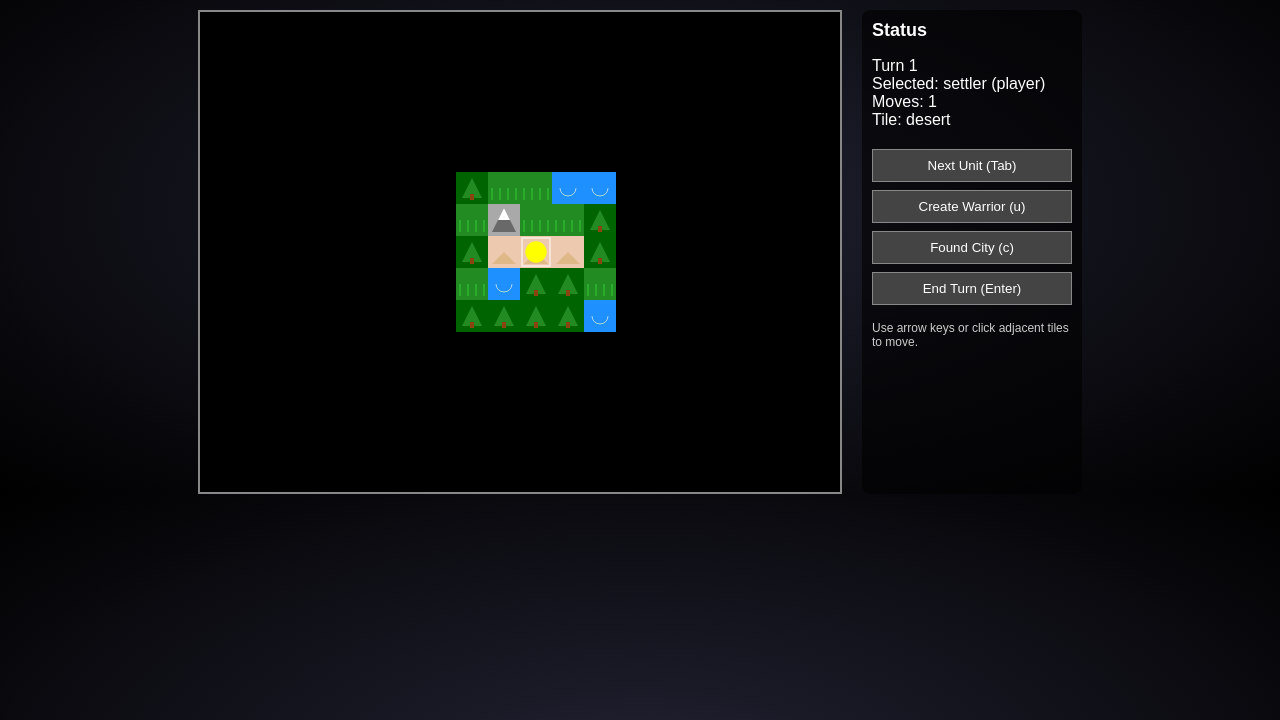
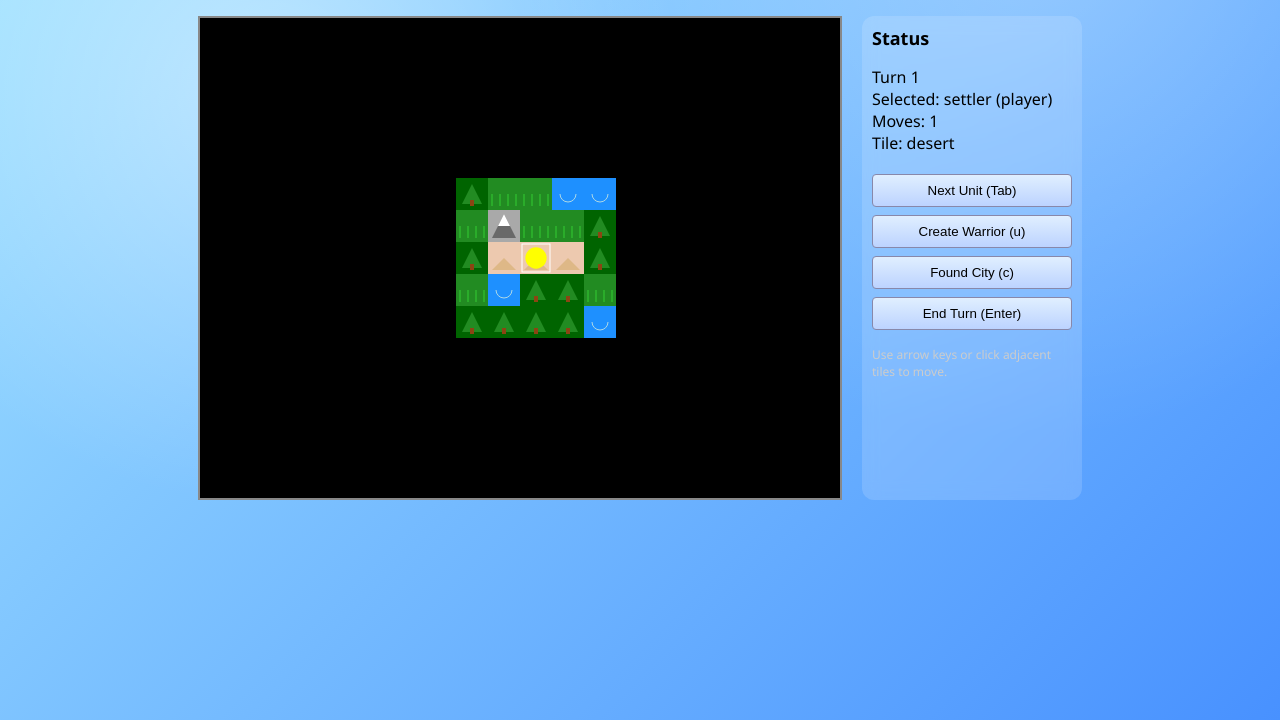
Before and after one commit to shatley123/web4x, a website with bundled scripts: page index.html in a window 1280 px wide. Shown: the part 80-800 px from the top of the page. Built offline with nearby package versions, Linux system fonts and the light colour scheme.

Commit message:
style: frutiger aero background

```diff
--- a/index.html
+++ b/index.html
@@ -6,9 +6,14 @@
   <style>
     body {
       margin: 0;
-      background: radial-gradient(#223, #000);
+      background:
+        radial-gradient(circle at 20% 20%, rgba(255, 255, 255, 0.4), transparent 35%),
+        radial-gradient(circle at 80% 0%, rgba(255, 255, 255, 0.25), transparent 40%),
+        linear-gradient(135deg, #a0e3ff, #4891ff);
+      background-attachment: fixed;
       color: #fff;
-      font-family: sans-serif;
+      font-family: 'Segoe UI', Tahoma, sans-serif;
+      min-height: 100vh;
       display: flex;
       flex-direction: column;
       align-items: center;
@@ -23,10 +28,12 @@
     }
     #sidebar {
       margin-left: 20px;
-      background: rgba(0, 0, 0, 0.6);
+      background: rgba(255, 255, 255, 0.15);
+      backdrop-filter: blur(8px);
       padding: 10px;
-      border-radius: 8px;
+      border-radius: 12px;
       width: 200px;
+      color: #000;
     }
     #sidebar h2 {
       margin-top: 0;
@@ -36,13 +43,14 @@
       width: 100%;
       margin: 4px 0;
       padding: 8px;
-      background: #444;
-      border: 1px solid #888;
-      color: #fff;
+      background: linear-gradient(#e0efff, #bcd3ff);
+      border: 1px solid #88a;
+      color: #000;
       cursor: pointer;
+      border-radius: 4px;
     }
     #sidebar button:hover {
-      background: #555;
+      background: linear-gradient(#f0f8ff, #cfe0ff);
     }
     .hint {
       font-size: 12px;
```
